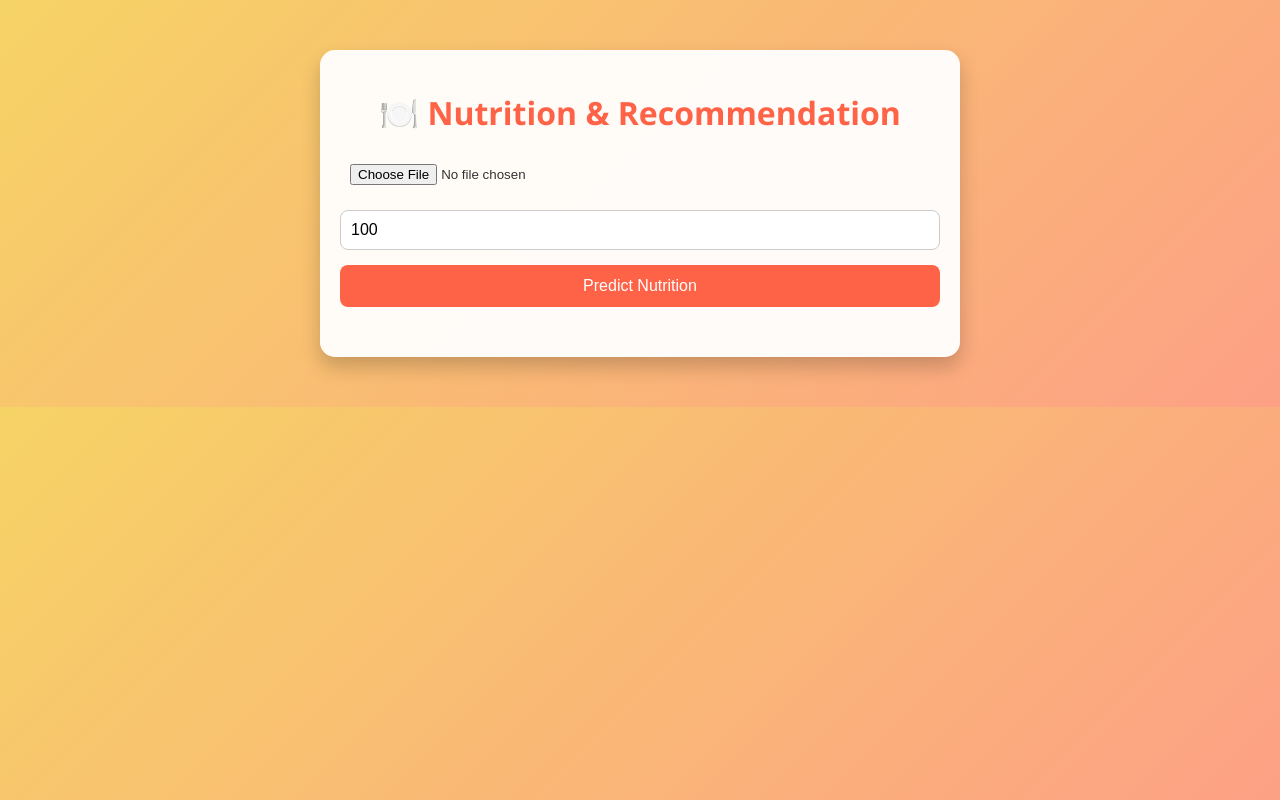
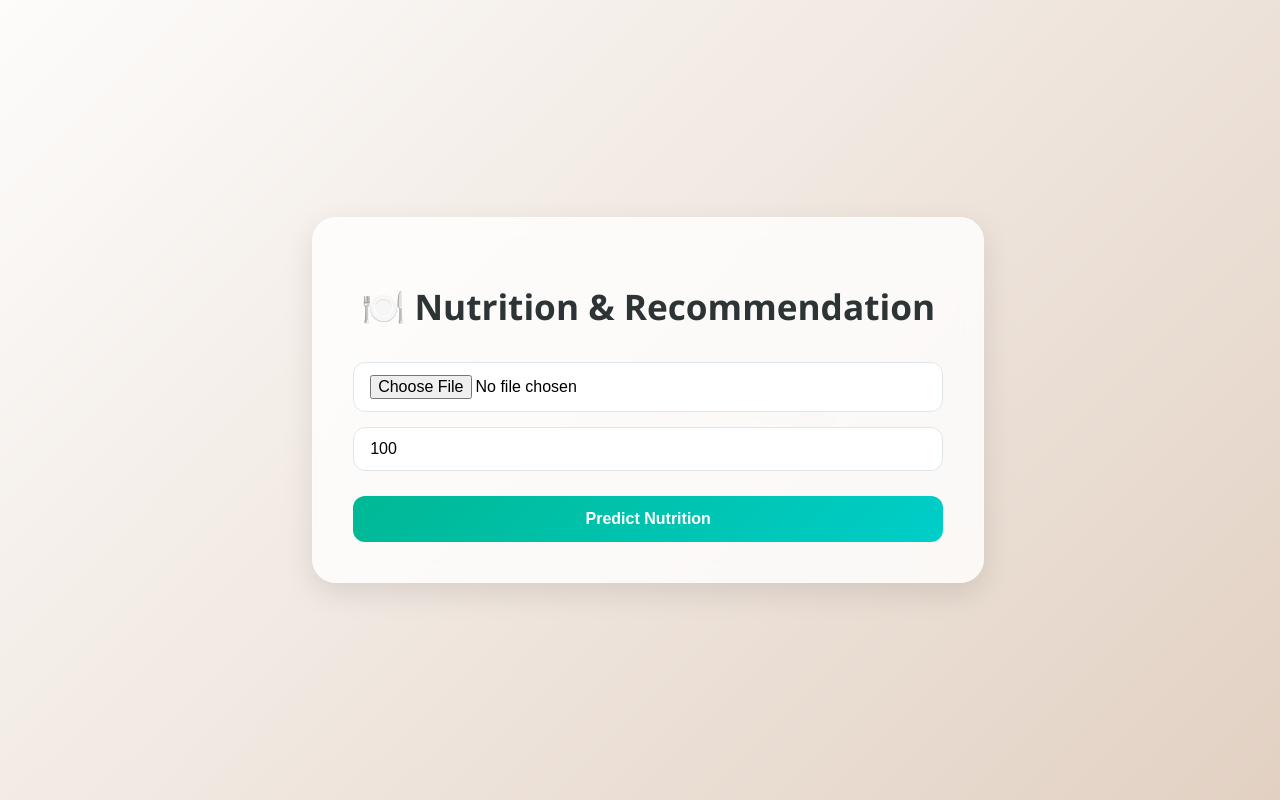
Before and after one commit to sikandar84/fyp-frontend, a React (Create React App) app: page / in a window 1280 px wide. Built offline with nearby package versions, Linux system fonts and the light colour scheme.

Commit message:
Update App.css

```diff
--- a/src/App.css
+++ b/src/App.css
@@ -1,122 +1,159 @@
+/* General Reset & Background */
 body {
   margin: 0;
-  font-family: "Segoe UI", Tahoma, Geneva, Verdana, sans-serif;
-  background: linear-gradient(135deg, #f6d365 0%, #fda085 100%);
-  color: #333;
+  padding: 0;
+  font-family: 'Segoe UI', Roboto, Helvetica, Arial, sans-serif;
+  background: linear-gradient(135deg, #fdfcfb 0%, #e2d1c3 100%);
+  min-height: 100vh;
+  display: flex;
+  justify-content: center;
+  align-items: center;
+  overflow-x: hidden;
+  position: relative;
 }
 
+/* Floating Fruit Background Animation */
+body::before {
+  content: "🍎 🍌 🥗 🥑 🍓 🍊 🥦 🍇";
+  position: fixed;
+  top: -10%;
+  left: 0;
+  width: 100%;
+  height: 120%;
+  font-size: 2rem;
+  display: flex;
+  flex-wrap: wrap;
+  justify-content: space-around;
+  align-content: space-around;
+  opacity: 0.15;
+  z-index: -1;
+  animation: floatFruits 20s linear infinite;
+}
+
+@keyframes floatFruits {
+  0% { transform: translateY(0) rotate(0deg); }
+  50% { transform: translateY(-20px) rotate(5deg); }
+  100% { transform: translateY(0) rotate(0deg); }
+}
+
+/* Main Container */
 .app {
+  width: 90%;
   max-width: 600px;
-  margin: 50px auto;
-  padding: 20px;
-  background: rgba(255,255,255,0.95);
-  border-radius: 15px;
-  box-shadow: 0 10px 20px rgba(0,0,0,0.2);
-  animation: fadeIn 0.8s ease;
+  background: rgba(255, 255, 255, 0.8);
+  backdrop-filter: blur(10px);
+  padding: 2.5rem;
+  border-radius: 24px;
+  box-shadow: 0 10px 30px rgba(0, 0, 0, 0.1);
+  border: 1px solid rgba(255, 255, 255, 0.3);
+  margin: 2rem 0;
 }
 
 .title {
   text-align: center;
-  font-size: 2rem;
-  color: #ff6347;
-  margin-bottom: 20px;
-  animation: slideDown 0.8s ease;
+  color: #2d3436;
+  font-size: 2.2rem;
+  margin-bottom: 2rem;
+  font-weight: 800;
 }
 
-.input-container {
+/* Input Sections */
+.input-container, .result-card {
   display: flex;
   flex-direction: column;
   gap: 15px;
-  margin-bottom: 30px;
+  animation: fadeIn 0.6s ease-out;
 }
 
-input[type="file"] {
-  padding: 10px;
+@keyframes fadeIn {
+  from { opacity: 0; transform: translateY(10px); }
+  to { opacity: 1; transform: translateY(0); }
 }
 
-input[type="number"] {
-  padding: 10px;
+input, select {
+  padding: 12px 16px;
+  border-radius: 12px;
+  border: 1px solid #dfe6e9;
+  background: white;
   font-size: 1rem;
-  border-radius: 8px;
-  border: 1px solid #ccc;
+  transition: all 0.3s ease;
+  outline: none;
 }
 
+input:focus, select:focus {
+  border-color: #00b894;
+  box-shadow: 0 0 0 3px rgba(0, 184, 148, 0.1);
+}
+
+/* Button Styling */
 button {
-  padding: 12px;
+  padding: 14px;
+  border-radius: 12px;
+  border: none;
+  background: linear-gradient(135deg, #00b894, #00cec9);
+  color: white;
+  font-weight: 600;
   font-size: 1rem;
-  border: none;
-  background: #ff6347;
-  color: white;
-  border-radius: 8px;
   cursor: pointer;
-  transition: all 0.3s ease;
+  transition: transform 0.2s, box-shadow 0.2s;
+  margin-top: 10px;
+}
+
+button:hover {
+  transform: translateY(-2px);
+  box-shadow: 0 5px 15px rgba(0, 184, 148, 0.3);
 }
 
 button:disabled {
-  opacity: 0.6;
+  background: #b2bec3;
   cursor: not-allowed;
+  transform: none;
 }
 
-button:hover:not(:disabled) {
-  background: #ff4500;
+/* Result Cards */
+.result-card {
+  margin-top: 2rem;
+  padding-top: 2rem;
+  border-top: 2px dashed #dfe6e9;
 }
 
-.result-card {
-  background: #fff;
-  padding: 20px;
-  border-radius: 12px;
-  animation: fadeIn 0.5s ease;
-  box-shadow: 0 8px 15px rgba(0,0,0,0.1);
-}
-
-.food-label {
-  font-size: 1.5rem;
-  font-weight: bold;
-  color: #ff6347;
-  text-align: center;
-  margin: 10px 0;
-  letter-spacing: 1px;
-}
-
-.confidence {
-  display: flex;
-  align-items: center;
-  gap: 10px;
-  margin-bottom: 15px;
-}
-
-.bar-container {
-  flex: 1;
-  height: 15px;
-  background: #eee;
-  border-radius: 10px;
-  overflow: hidden;
-}
-
-.bar {
-  height: 100%;
-  background: #ff6347;
-  border-radius: 10px;
-  transition: width 0.5s ease;
+.result-card h2, .result-card h3 {
+  color: #2d3436;
+  margin-bottom: 1rem;
 }
 
 .nutrition-list {
   list-style: none;
   padding: 0;
+  display: grid;
+  grid-template-columns: 1fr 1fr;
+  gap: 10px;
 }
 
 .nutrition-list li {
-  padding: 5px 0;
-  font-size: 1rem;
-  border-bottom: 1px solid #eee;
+  background: #f1f2f6;
+  padding: 10px 15px;
+  border-radius: 8px;
+  font-size: 0.9rem;
+  color: #636e72;
+  font-weight: 500;
 }
 
-@keyframes fadeIn {
-  from { opacity: 0; transform: translateY(10px);}
-  to { opacity: 1; transform: translateY(0);}
+/* Recommendations List */
+.result-card ul:not(.nutrition-list) {
+  padding-left: 20px;
 }
 
-@keyframes slideDown {
-  from { opacity: 0; transform: translateY(-20px);}
-  to { opacity: 1; transform: translateY(0);}
+.result-card ul:not(.nutrition-list) li {
+  margin-bottom: 10px;
+  color: #2d3436;
+  line-height: 1.5;
+  position: relative;
+  list-style: none;
 }
+
+.result-card ul:not(.nutrition-list) li::before {
+  content: "✅";
+  position: absolute;
+  left: -25px;
+}
```
